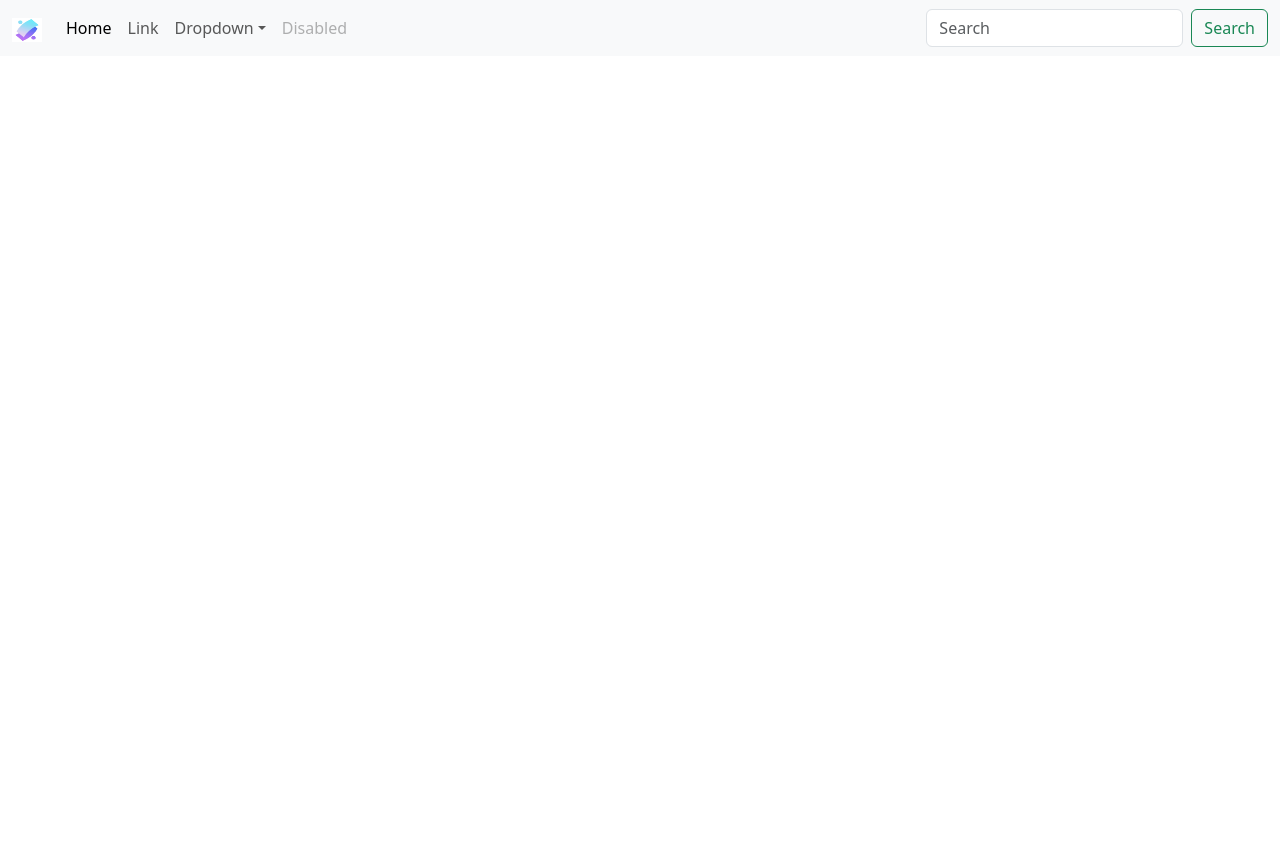
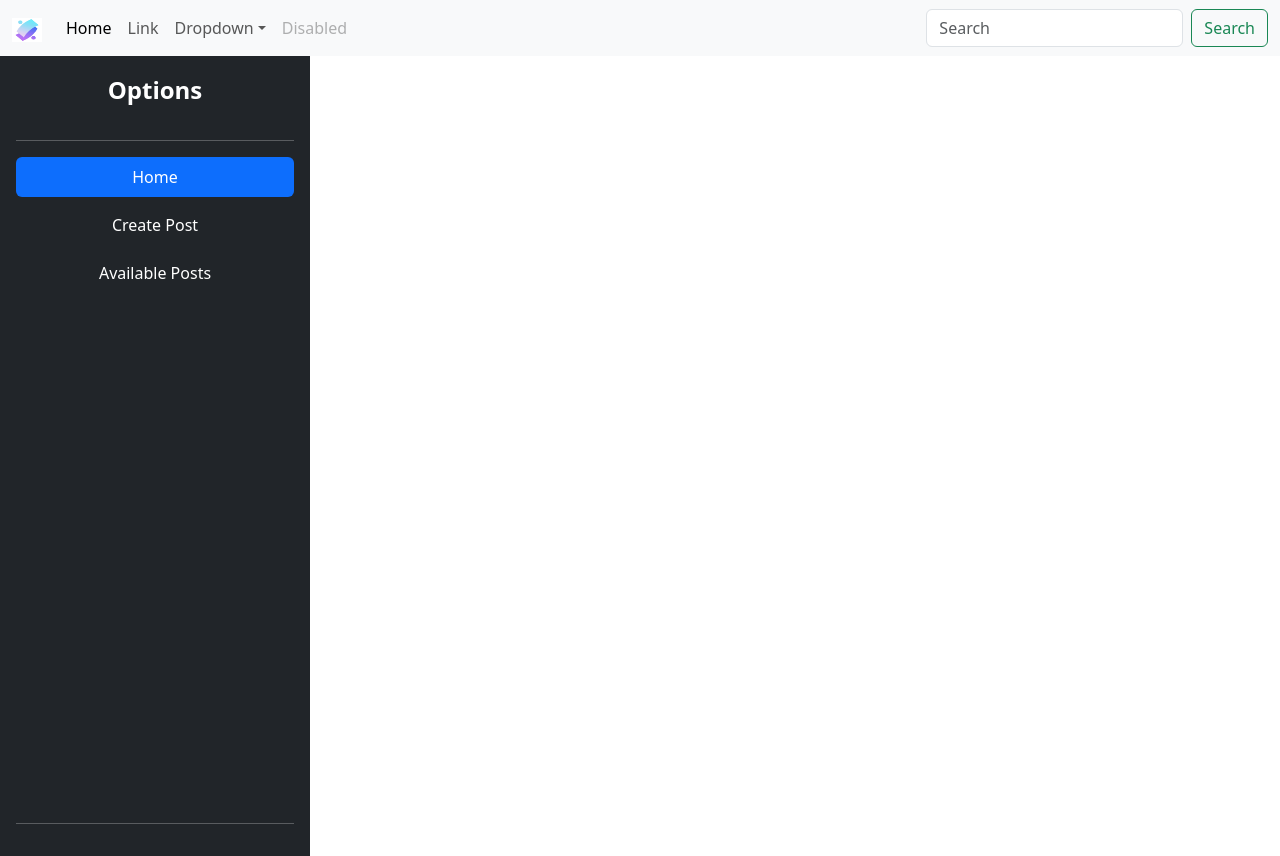
Before and after one commit to Aj9630747827/Social, a React (Vite) app: page / in a window 1280 px wide. Before the commit the page ends 800 px from the top, so only its background shows below. Built offline with nearby package versions, Linux system fonts and the light colour scheme; the HTML template or start-up script is replaced by a standard one.

Commit message:
Added Sidebar

```diff
--- a/src/App.css
+++ b/src/App.css
@@ -0,0 +1,9 @@
+.sidebar_btn{
+    width: 100%;
+}
+.sidebar_btn:hover{
+    background-color:#0d6efd;
+}
+.active_btn{
+    background-color:#0d6efd;
+}
--- a/src/App.jsx
+++ b/src/App.jsx
@@ -3,11 +3,13 @@ import reactLogo from "./assets/react.svg";
 import viteLogo from "/vite.svg";
 import "./App.css";
 import Header from "./components/Header";
+import SideBar from "./components/SideBar";
 
 function App() {
   return (
     <>
       <Header />
+      <SideBar />
     </>
   );
 }
--- a/src/components/Header.jsx
+++ b/src/components/Header.jsx
@@ -2,7 +2,7 @@ import logo from "../assets/logo.png";
 function Header() {
   return (
     <>
-      <nav class="navbar navbar-expand-lg bg-body-tertiary">
+      <nav class="navbar navbar-expand-lg bg-body-tertiary sticky-top">
         <div class="container-fluid">
           <a class="navbar-brand" href="#">
             <img src={logo} alt="Social" width="30" height="24" />
--- /dev/null
+++ b/src/components/SideBar.jsx
@@ -0,0 +1,65 @@
+import { useState } from "react";
+
+function SideBar() {
+  const [activeBtn, setActiveBtn] = useState("home");
+
+  return (
+    <>
+      <div
+        className="d-flex flex-column flex-shrink-0 p-3 text-bg-dark min-vh-100"
+        style={{ width: "310px", maxWidth: "100%" }}
+      >
+        <a
+          href="/"
+          className="d-flex align-items-center mb-3 text-white text-decoration-none justify-content-center"
+        >
+          <span className="fs-4 fw-bold">Options</span>
+        </a>
+
+        <hr />
+
+        <ul className="nav nav-pills flex-column mb-auto">
+          <li className="nav-item mb-2">
+            <button
+              href="#"
+              onClick={() => setActiveBtn("home")}
+              className={`nav-link text-white sidebar_btn ${
+                activeBtn === "home" ? "active_btn" : ""
+              }`}
+            >
+              Home
+            </button>
+          </li>
+
+          <li className="mb-2">
+            <button
+              href="#"
+              onClick={() => setActiveBtn("createPost")}
+              className={`nav-link text-white sidebar_btn ${
+                activeBtn === "createPost" ? "active_btn" : ""
+              }`}
+            >
+              Create Post
+            </button>
+          </li>
+
+          <li className="mb-2">
+            <button
+              href="#"
+              onClick={() => setActiveBtn("posts")}
+              className={`nav-link text-white sidebar_btn ${
+                activeBtn === "posts" ? "active_btn" : ""
+              }`}
+            >
+              Available Posts
+            </button>
+          </li>
+        </ul>
+
+        <hr />
+      </div>
+    </>
+  );
+}
+
+export default SideBar;
```
